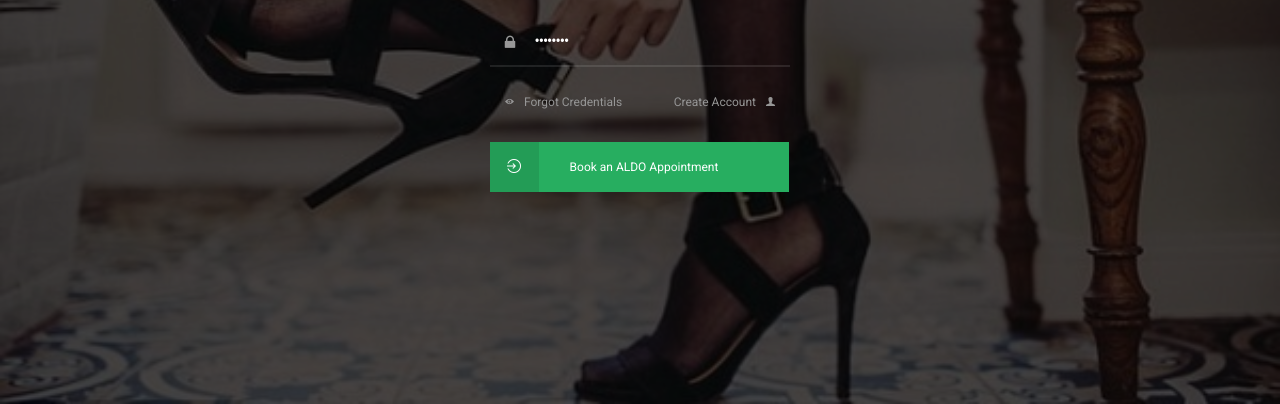
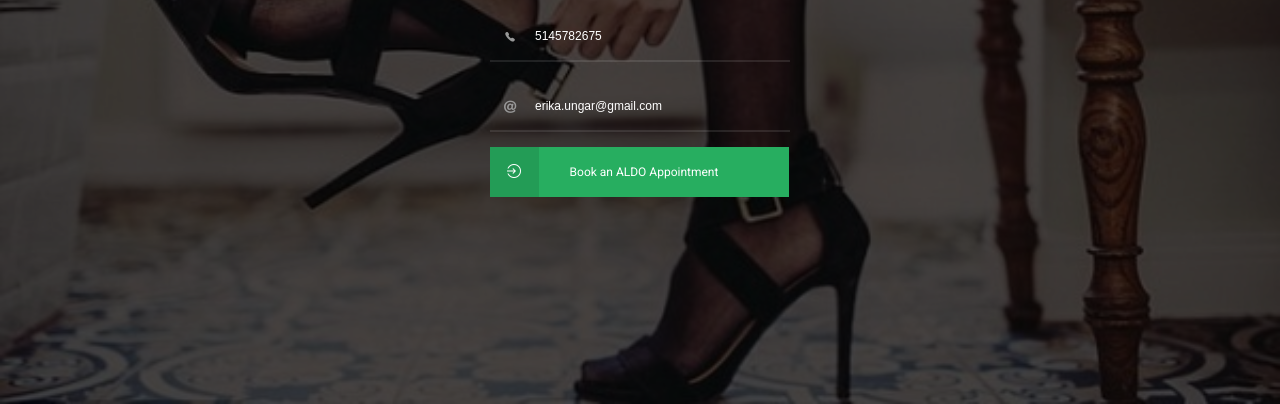
Before and after one commit to castiel1231/realFit, a website: page RealFit/www/pageapp-login.html in a window 1280 px wide. Shown: the part 396-800 px from the top of the page. Drawn offline with nearby package versions, Linux system fonts and the light colour scheme.

Commit message:
Updated page-login.html

```diff
--- a/RealFit/www/pageapp-login.html
+++ b/RealFit/www/pageapp-login.html
@@ -286,15 +286,33 @@
                         <i class="login-icon ion-person"></i>
                         <input type="text" value="Erika Ungar" onfocus="if (this.value=='Username') this.value = ''" onblur="if (this.value=='') this.value = 'Username/Email'">
                     </div>
+                     <div class="pageapp-login-input">
+                        <i class="login-icon ion-ios-telephone"></i>
+                        <input type="number" value="5145782675" onfocus="if (this.value=='Username') this.value = ''" onblur="if (this.value=='') this.value = 'Username/Email'">
+                    </div>
+                    <!--
+                    <div class="page-login-input">
+                        <i class="login-icon ion-ios-telephone"></i>
+                        <input type="number" value="5145782675" onfocus="if (this.value=='Email Address') this.value = ''" onblur="if (this.value=='') this.value = 'Email Address'">
+                    </div>
+                    -->
+                    <div class="pageapp-login-input">
+                        <i class="login-icon ion-at"></i>
+                        <input type="text" value="erika.ungar@gmail.com" onfocus="if (this.value=='Email') this.value = ''" onblur="if (this.value=='') this.value = 'Email'">
+                    </div>
+                    <!--
                     <div class="pageapp-login-input">
                         <i class="login-icon ion-locked"></i>
                         <input type="password" value="password" onfocus="if (this.value=='password') this.value = ''" onblur="if (this.value=='') this.value = 'password'">
                     </div>
+                    -->
+                    <!--
                     <div class="pageapp-login-links">
                         <a href="#" class="page-login-forgot"><i class="ion-ios-eye"></i>Forgot Credentials</a>
                         <a href="#" class="page-login-create">Create Account<i class="ion-person"></i></a>
                         <div class="clear"></div>
                     </div>
+                    -->
 
                     <a href="index-QR.html" class="button button-green button-icon button-full half-top full-bottom"><i class="ion-log-in"></i>Book an ALDO Appointment</a>
                     <!--
```
